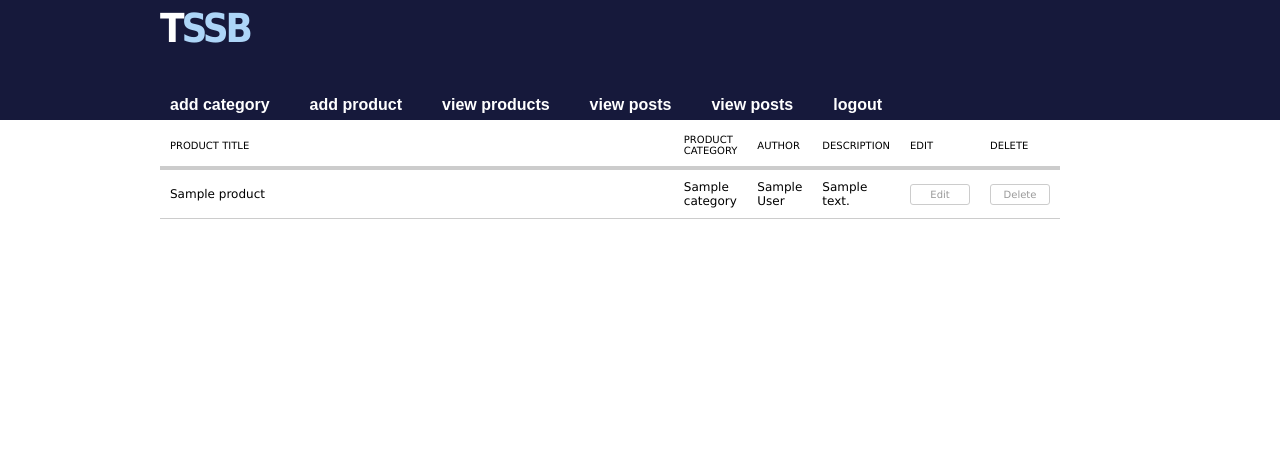
After one commit to odera24/bookstore, a PHP site: page /view_products.php in a window 1280 px wide. The commit adds this page. Shown: the top 459 px of the page. Run offline with PHP 8.4, Linux system fonts and the light colour scheme; tables that the repository leaves empty or names only in its code hold one stand-in row (values such as "Sample post").

Commit message:
Finish admin view products

```diff
--- a/www/includes/functions.php
+++ b/www/includes/functions.php
@@ -101,6 +101,17 @@
 		return $optionList;
 	}
 
+	function fetchCategoryName($con, $id) {
+		# prepare statement
+		$stmt = $con->prepare("SELECT name FROM category WHERE id=:e");
+
+		$stmt->execute([':e' => $id]);
+
+		$result = $stmt->fetch(PDO::FETCH_ASSOC);
+
+		return $result['name'];
+	}
+
 	function addProduct($con, $cid, $n, $p, $iloc, $d, $a) {
 		# prepare statement
 		$stmt = $con->prepare("INSERT INTO product(category_id, name, price, image_location, description, author) VALUES (:c, :n, :p, :i, :d, :a)");
@@ -119,6 +130,17 @@
 		return $stmt->rowCount();
 	}
 
+	function fetchProducts($con){
+		# prepare statement
+		$stmt = $con->prepare("SELECT * FROM product");
+
+		$stmt->execute();
+
+		$result = $stmt->fetchAll(PDO::FETCH_BOTH);
+
+		return $result;
+	}
+
 	function cleanupFilename($s) {
 
 		#remove special characters and whitespaces from filename
--- a/www/includes/header2.php
+++ b/www/includes/header2.php
@@ -15,7 +15,7 @@
 			<ul class="clearfix">
 				<li><a href="add_category.php">add category</a></li>
 				<li><a href="add_product.php">add product</a></li>
-				<li><a href="#">view posts</a></li>
+				<li><a href="view_products.php">view products</a></li>
 				<li><a href="#">view posts</a></li>
 				<li><a href="#">view posts</a></li>
 				<li><a href="#">logout</a></li>
--- /dev/null
+++ b/www/view_products.php
@@ -0,0 +1,44 @@
+<?php
+	session_start();
+	# include db connection
+	include "config/db.php";
+
+	# import functions
+	include "includes/functions.php";
+
+	$title = 'View Products';
+	# import header
+	include "includes/header2.php";
+
+	$rows = fetchProducts($dbcon);
+?>
+
+<div class="wrapper">
+	<div id="stream">
+		<table id="tab">
+			<thead>
+				<tr>
+					<th>product title</th>
+					<th>product category</th>
+					<th>author</th>
+					<th>description</th>
+					<th>edit</th>
+					<th>delete</th>
+				</tr>
+			</thead>
+			<tbody>
+				<?php
+					foreach ($rows as $row) {
+						# code...
+						echo '<tr><td>'.$row['name'].'</td><td>'.fetchCategoryName($dbcon, $row['id']).'</td><td>'.$row['author'].'</td><td>'.$row['description']."</td><td><a href=\"edit_product.php?id=$row[id]\">edit</a></td><td><a href=\"delete_product.php?id=$row[id]\" onClick=\"return confirm('Are you sure you want to delete?')\">delete</a></td></tr>";
+					}
+				?>
+      		</tbody>
+		</table>
+	</div>
+</div>
+
+<?php
+	# import footer
+	include "includes/footer.php";
+?>
```
